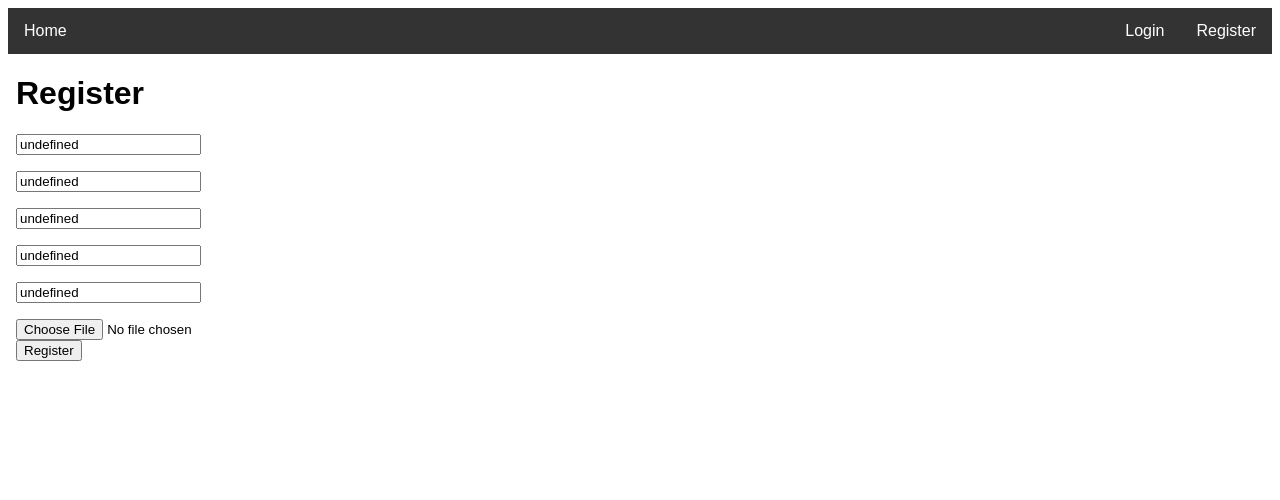
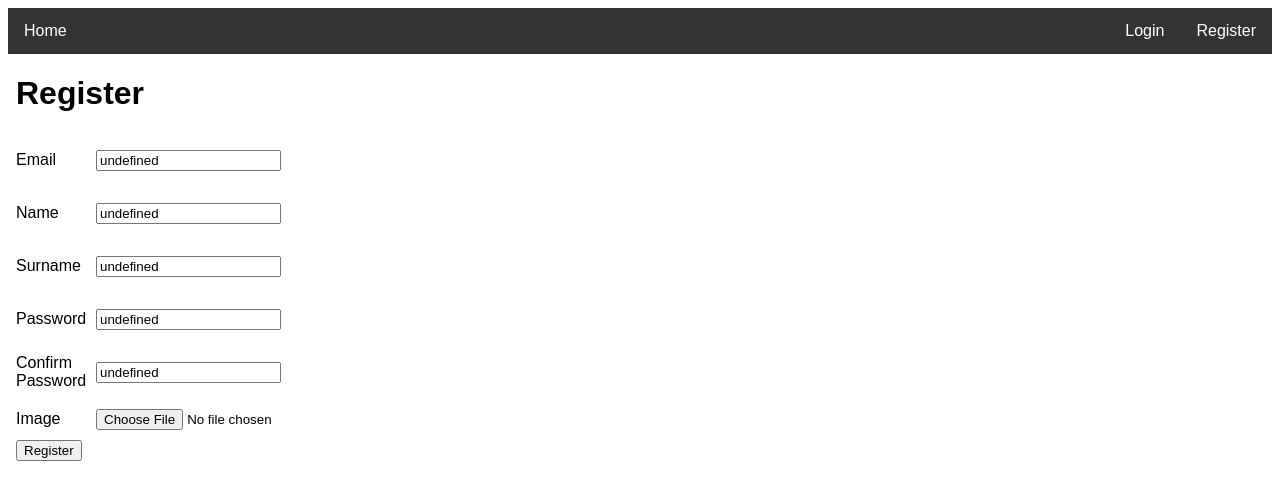
Before and after one commit to futer/stazteam2, an Angular app in the folder OlsztynHooligans/: page /register in a window 1280 px wide. Shown: the top 500 px of the page. Built offline with nearby package versions, Linux system fonts and the light colour scheme.

Commit message:
register-form-edited

```diff
--- a/OlsztynHooligans/src/app/register/register.component.html
+++ b/OlsztynHooligans/src/app/register/register.component.html
@@ -1,39 +1,80 @@
 <html>
+
 <body id="RegisterForm">
 
   <div class="container">
-    <h1 class="form-heading"style="font-family:Arial">Register</h1>
+    <h1 class="form-heading" style="font-family:Arial">Register</h1>
     <div class="register-form" style="font-family:Arial">
       <div class="main-div">
         <form #registerForm="ngForm" (ngSubmit)="onSubmit(registerForm)">
           <div class="form-group">
-            <app-label [for]="'email'">Email</app-label>
+            <div class="row-Container">
+              <div class="label-Class">
+                <app-label [for]="'email'" [classname]="'label-register'">Email</app-label>
+              </div>
+              <div>
                 <app-input [type]="'text'" [classname]="'form-control'" [name]="'email'" [required]="'required'"></app-input>
               </div>
+            </div>
+          </div>
+
           <div class="form-group">
-            <app-label [for]="'name'">Name</app-label>
+            <div class="row-Container">
+              <div class="label-Class">
+                <app-label [for]="'name'" [classname]="'label-register'">Name</app-label>
+              </div>
+              <div>
                 <app-input [type]="'text'" [classname]="'form-control'" [name]="'name'" [required]="'required'"></app-input>
               </div>
+            </div>
+          </div>
+
           <div class="form-group">
-            <app-label [for]="'surname'">Surname</app-label>
+            <div class="row-Container">
+              <div class="label-Class">
+                <app-label [for]="'surname'" [classname]="'label-register'">Surname</app-label>
+              </div>
+              <div>
                 <app-input [type]="'text'" [classname]="'form-control'" [name]="'surname'" [required]="'required'"></app-input>
               </div>
+            </div>
+          </div>
+
           <div class="form-group">
-            <app-label [for]="'password'">Password</app-label>
+            <div class="row-Container">
+              <div class="label-Class">
+                <app-label [for]="'password'" [classname]="'label-register'">Password</app-label>
+              </div>
+              <div>
                 <app-input [type]="'text'" [classname]="'form-control'" [name]="'password'" [required]="'required'"></app-input>
               </div>
+            </div>
+          </div>
+
           <div class="form-group">
-            <app-label [for]="'confirmpassword'">Confirm Password</app-label>
+            <div class="row-Container">
+              <div class="label-Class">
+                <app-label [for]="'confirmpassword'" [classname]="'label-register'">Confirm Password</app-label>
+              </div>
+              <div>
                 <app-input [type]="'text'" [classname]="'form-control'" [name]="'confirmpassword'" [required]="'required'"></app-input>
               </div>
-          <div class="form-group">
+            </div>
+          </div>
+          <div class="row-Container">
+
+              <div class="label-Class">
                 <app-label [for]="'Image'">Image</app-label>
+              </div>
+              <div class="button-choose">
               <input type="file" name="Image">
               <!-- <app-input [type]="'file'" [classname]="'form-control'" [name]="'Image'" [required]="'required'"></app-input> -->
             </div>
+          </div>
         </form>
+
         <div class="form-group">
-          <app-button (click)="getLogin()">Register</app-button>
+          <app-button (click)="getLogin()" [classname]="'register-button'">Register</app-button>
         </div>
       </div>
     </div>
--- a/OlsztynHooligans/src/app/register/register.component.scss
+++ b/OlsztynHooligans/src/app/register/register.component.scss
@@ -0,0 +1,13 @@
+.row-Container{
+    display: inline-flex;
+    align-items:center;
+}
+
+.label-Class{
+    width:80px;
+}
+
+.button-choose{
+    margin-top:10px;
+    margin-bottom:10px;
+}
--- a/OlsztynHooligans/src/app/shared/label/label.component.html
+++ b/OlsztynHooligans/src/app/shared/label/label.component.html
@@ -1,3 +1,2 @@
-<p>
-  <label [for]="for">{{value}}</label>
-</p>
+
+  <label [for]="for" [class]="classname"><ng-content></ng-content></label>
--- a/OlsztynHooligans/src/app/shared/label/label.component.scss
+++ b/OlsztynHooligans/src/app/shared/label/label.component.scss
@@ -0,0 +1,6 @@
+.label-register{
+
+}
+.form-control{
+
+}
--- a/OlsztynHooligans/src/app/shared/label/label.component.ts
+++ b/OlsztynHooligans/src/app/shared/label/label.component.ts
@@ -9,6 +9,7 @@ export class LabelComponent implements OnInit {
 
   @Input() for:string;
   @Input() value:string;
+  @Input() classname:string;
 
   constructor() { }
 
```
Lines whose indentation alone changed are shown as unchanged.
